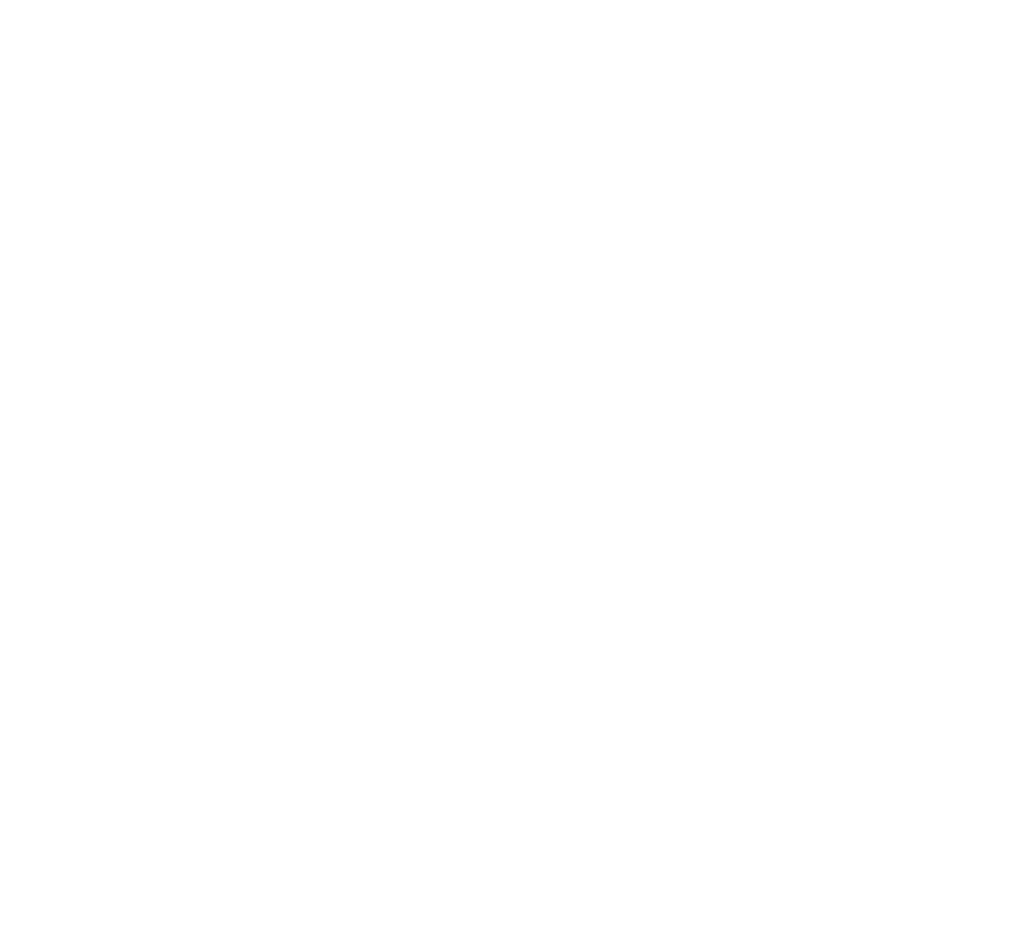
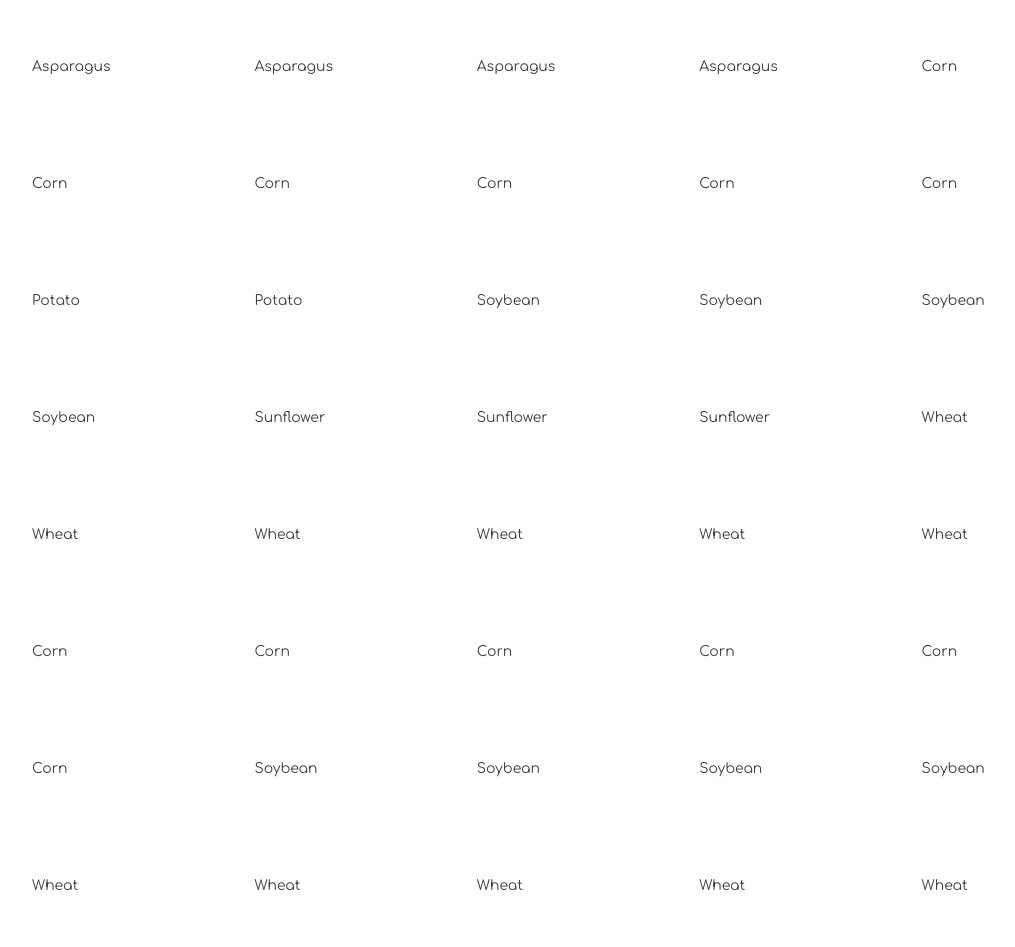
Before and after one commit to Dock-X/modern-farm, a website with bundled scripts: page src/index.html in a window 1280 px wide. Shown: the top 947 px of the page, without its empty margins (24-1039 px from the left). Before the commit the page ends 800 px from the top, so only its background shows below. Built offline with nearby package versions, Linux system fonts and the light colour scheme; a web font is replaced by a local one.

Commit message:
Last commit

```diff
--- a/src/scripts/field.js
+++ b/src/scripts/field.js
@@ -8,4 +8,4 @@ export const addPlant = (seed) => {
     else {field.push(seed)}
 }
 
-export const usePlant = () => {return field}
+export const usePlants = () => {return field}
--- a/src/scripts/harvester.js
+++ b/src/scripts/harvester.js
@@ -1,3 +1,15 @@
-export const harvestPlants = () => {
+export const harvestPlants = (plantsArray) => {
+    let seedObj = []
+    for (const plantHarvesting of plantsArray) {
+            if(plantHarvesting.type === "Corn") {
+                    for(let index = 0; index < plantHarvesting.output/2; index++)
+                    seedObj.push(plantHarvesting)
+                } else {
+                    for(let index = 0; index < plantHarvesting.output; index++)
+                    seedObj.push(plantHarvesting)
+                }
 
+
+    }
+    return seedObj
 }
--- a/src/scripts/main.js
+++ b/src/scripts/main.js
@@ -1,33 +1,91 @@
 import { addPlant } from './field.js'
-import { usePlant } from './field.js'
+import { usePlants } from './field.js'
+import { harvestPlants } from './harvester.js';
 
-import { createPlan } from './plan.js'
-const yearlyPlan = createPlan()
+import { createPlan } from './plan.js';
+
+const yearlyPlan = createPlan();
+
 console.log(yearlyPlan)
 
+
+import { createAsparagus } from "./seeds/asparagus.js"
+const asparagusSeed = createAsparagus()
+// console.log(asparagusSeed)
+
+import { createCorn } from "./seeds/corn.js"
+const cornSeed = createCorn()
+// console.log(cornSeed)
+
+import { createPotato } from "./seeds/potato.js"
+const potatoSeed = createPotato()
+// console.log(potatoSeed)
+
+import { createSoybean } from "./seeds/soybean.js"
+const soybeanSeed = createSoybean()
+// console.log(soybeanSeed)
+
+import { createSunflower } from "./seeds/sunflower.js"
+const sunflowerSeed = createSunflower()
+// console.log(sunflowerSeed)
+
+import { createWheat } from "./seeds/wheat.js"
+import { plantSeeds } from './tractor.js';
+const wheatSeed = createWheat()
+// console.log(wheatSeed)
+
+console.log(usePlants())
+
+
+addPlant(createAsparagus())
+addPlant(createCorn())
+addPlant(createPotato())
+addPlant(createSoybean())
+addPlant(createSunflower())
+addPlant(createWheat())
+console.log(usePlants())
+
 const plan = [
-    ["Potato", "Soybean", "Soybean", "Corn"],
+    ["potato", "Soybean", "Soybean", "Corn"],
     ["Wheat", "Corn", "Wheat", "Asparagus"],
     ["Asparagus", "Wheat", "Soybean", "Corn"],
     ["Asparagus", "Soybean", "Potato", "Wheat"]
 ]
-plantSeeds(plan)
-//console.log(usePlant())
 
-import { createAsparagus } from "./seeds/asparagus.js"
-import { createCorn } from './seeds/corn.js'
-import { createPotato } from './seeds/potato.js'
-import { createSoybean } from './seeds/soybean.js'
-import { createSunflower } from './seeds/sunflower.js'
-import { createWheat } from './seeds/wheat.js'
-import { plantSeeds } from './tractor.js'
 
-/*
-    addPlant(createAsparagus())
-    addPlant(createCorn())
-    addPlant(createPotato())
-    addPlant(createSoybean())
-    addPlant(createSunflower())
-    addPlant(createWheat())
-*/
-console.log(usePlant())
+plantSeeds(yearlyPlan)
+
+const currentField = usePlants()
+console.log(currentField)
+
+const harvest = harvestPlants(currentField);
+console.log(harvest);
+
+const plantstoDOM = (plantArray) => {
+    return `
+        <section class="plants">
+            ${plantArray}
+        </section>
+    `
+}
+
+const Catalog = () => {
+    const contentElement = document.querySelector('.messages')
+
+
+
+    let harvestHTMLRep = ""
+
+    for(const food of harvest) {
+        harvestHTMLRep += plantstoDOM(food.type)
+
+    }
+    contentElement.innerHTML += `
+        <article>
+            ${harvestHTMLRep}
+        </article>
+    `
+
+}
+
+Catalog()
--- a/src/styles/main.css
+++ b/src/styles/main.css
@@ -1,4 +1,4 @@
-@import url("https://fonts.googleapis.com/css?family=Comfortaa|Patua+One");
+@import url("https://fonts.googleapis.com/css?family=Comfortaa%7CPatua+One");
 
 /*Typography
 --------------------------------------------------------------*/
@@ -33,3 +33,26 @@ h1,h2,h3,h4,h5,h6 {
 .red {
     background-color: darksalmon;
 }
+
+.messages {
+    display:flex;
+    justify-content: space-between;
+
+}
+
+.plants {
+
+    flex-basis: 10%;
+    padding:3rem
+
+}
+
+.container {
+    display: flex;
+}
+
+article {
+    display:flex;
+    flex-wrap: wrap;
+
+}
```
Also changed, not shown: src/index.html (+3 -1 lines), src/scripts/catalog.js (added, +14 -0 lines).
